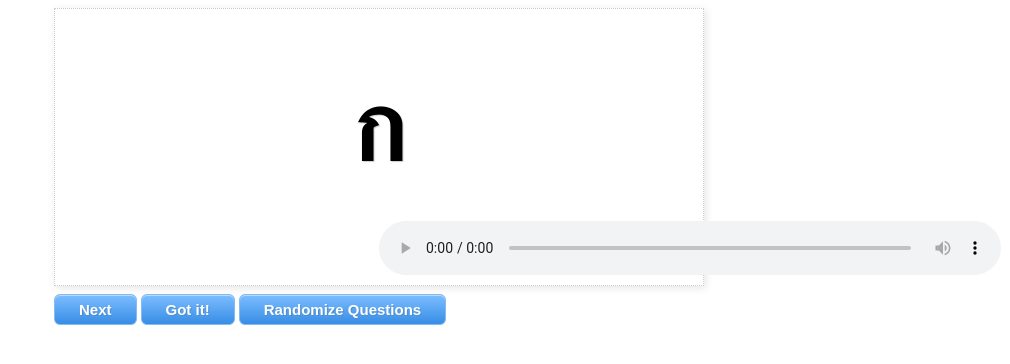
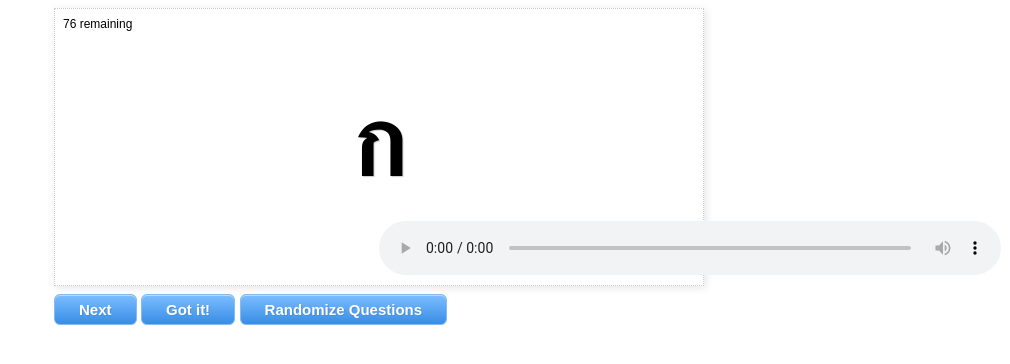
Before and after one commit to choochburger/flash_cards, a plain HTML site: page index.html in a window 1280 px wide. Shown: the whole page, without its empty margins (270-1280 px from the left). Drawn offline with Linux system fonts and the light colour scheme.

Commit message:
added remaining count

```diff
--- a/flash_cards.css
+++ b/flash_cards.css
@@ -1,3 +1,7 @@
+body {
+  font-family: Arial, sans-serif;
+}
+
 .hidden {
   display: none;
 }
@@ -24,6 +28,11 @@
   bottom: 10px;
   position: absolute;
   width: 96%;
+}
+
+.card #number {
+  font-size: 12px;
+  text-align: left;
 }
 
 #buttons {
--- a/flash_cards.js
+++ b/flash_cards.js
@@ -49,9 +49,10 @@ cldn.FlashCards.prototype = {
     var question = this.questions[this.currentIndex];
 
     $('#main').empty();
-    var el = $(this.template).appendTo('#main');
-    $(el).find('#question').text(question.text);
-    $(el).find('#audio source').attr('src', question.audioPath);
+    var $el = $(this.template).appendTo('#main');
+    $el.find('#question').text(question.text);
+    $el.find('#audio source').attr('src', question.audioPath);
+    $el.find('#number').text(this.questions.length+' remaining');
   },
 
   gotIt: function() {
--- a/index.html
+++ b/index.html
@@ -13,6 +13,7 @@
 <body>
   <div id="card-template" class="hidden">
     <div class="card">
+      <div id="number"></div>
       <h1 id="question"></h1>
       <audio id="audio" controls="controls">
         <source type="audio/mpeg"/>
```
